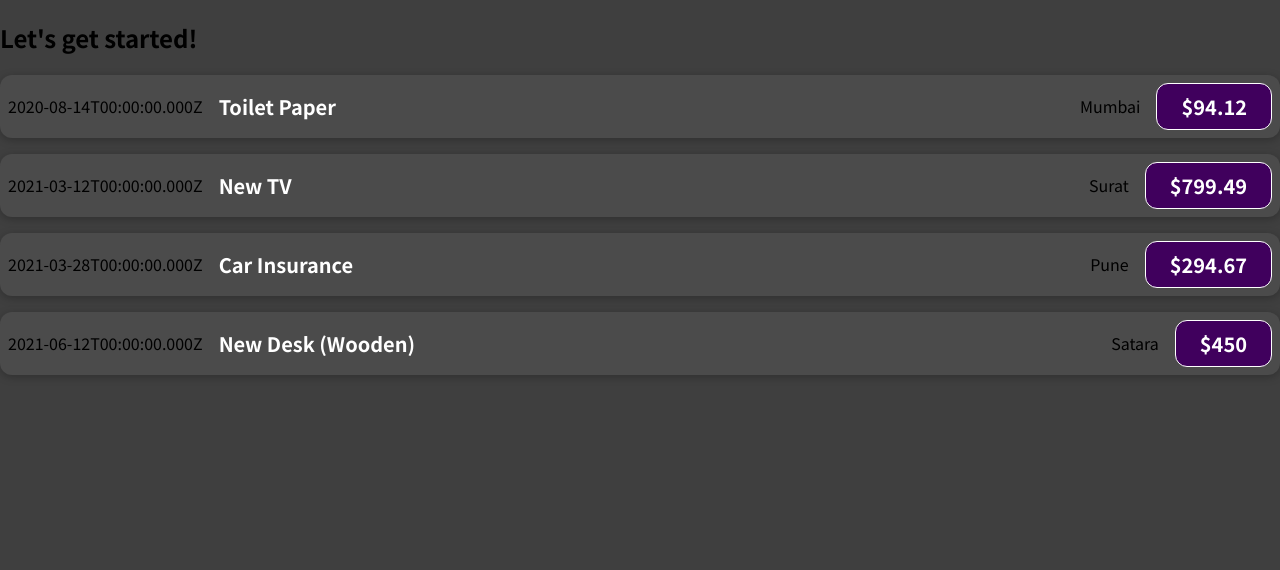
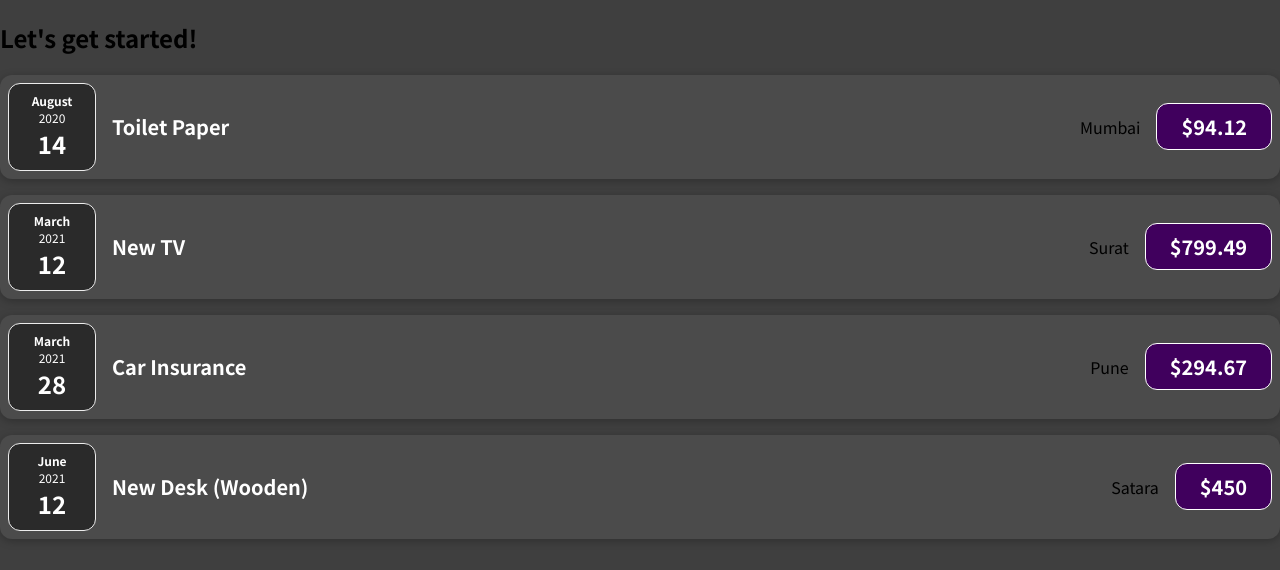
Before and after one commit to Arpana998/Practice, a JavaScript app: page / in a window 1280 px wide. Shown: the top 570 px of the page. Built offline with nearby package versions, Linux system fonts and the light colour scheme.

Commit message:
ExpenseDetails

```diff
--- a/src/App.js
+++ b/src/App.js
@@ -34,25 +34,25 @@ function App() {
         amount={expenses[0].amount}
         date={expenses[0].date}
         location={expenses[0].location}
-      ></ExpenseItem>
+       />
       <ExpenseItem
         title={expenses[1].title}
         amount={expenses[1].amount}
         date={expenses[1].date}
         location={expenses[1].location}
-      ></ExpenseItem>
+       />
       <ExpenseItem
         title={expenses[2].title}
         amount={expenses[2].amount}
         date={expenses[2].date}
         location={expenses[2].location}
-      ></ExpenseItem>
+       />
       <ExpenseItem
         title={expenses[3].title}
         amount={expenses[3].amount}
         date={expenses[3].date}
         location={expenses[3].location}
-      ></ExpenseItem>
+       />
     </div>
   );
 }
--- /dev/null
+++ b/src/Components/ExpenseDate.css
@@ -0,0 +1,26 @@
+.expense-date {
+    display: flex;
+    flex-direction: column;
+    width: 5.5rem;
+    height: 5.5rem;
+    border: 1px solid #ececec;
+    background-color: #2a2a2a;
+    color: white;
+    border-radius: 12px;
+    align-items: center;
+    justify-content: center;
+  }
+
+  .expense-date__month {
+    font-size: 0.75rem;
+    font-weight: bold;
+  }
+
+  .expense-date__year {
+    font-size: 0.75rem;
+  }
+
+  .expense-date__day {
+    font-size: 1.5rem;
+    font-weight: bold;
+  }
--- /dev/null
+++ b/src/Components/ExpenseDate.js
@@ -0,0 +1,17 @@
+import "./ExpenseDate.css";
+
+const ExpenseDate = (props) => {
+  const month = props.date.toLocaleString("en-Us", { month: "long" });
+  const day = props.date.toLocaleString("en-Us", { day: "2-digit" });
+  const year = props.date.getFullYear();
+
+  return (
+    <div className="expense-date">
+      <div className="expense-date__month">{month}</div>
+      <div className="expense-date__year">{year}</div>
+      <div className="expense-date__day">{day}</div>
+    </div>
+  );
+};
+
+export default ExpenseDate;
--- /dev/null
+++ b/src/Components/ExpenseDetails.css
@@ -0,0 +1,45 @@
+    .expense-item__description {
+    display: flex;
+    flex-direction: column;
+    gap: 1rem;
+    align-items: flex-end;
+    flex-flow: column-reverse;
+    justify-content: flex-start;
+    flex: 1;
+  }
+
+  .expense-item h2 {
+    color: #3a3a3a;
+    font-size: 1rem;
+    flex: 1;
+    margin: 0 1rem;
+    color: white;
+  }
+
+  .expense-item__price {
+    font-size: 1rem;
+    font-weight: bold;
+    color: white;
+    background-color: #40005d;
+    border: 1px solid white;
+    padding: 0.5rem;
+    border-radius: 12px;
+  }
+
+  @media (min-width: 580px) {
+    .expense-item__description {
+      flex-direction: row;
+      align-items: center;
+      justify-content: flex-start;
+      flex: 1;
+    }
+
+    .expense-item__description h2 {
+      font-size: 1.25rem;
+    }
+
+    .expense-item__price {
+      font-size: 1.25rem;
+      padding: 0.5rem 1.5rem;
+    }
+  }
--- /dev/null
+++ b/src/Components/ExpenseDetails.js
@@ -0,0 +1,13 @@
+import './ExpenseDetails.css';
+
+const ExpenseDetails = (props) => {
+  return (
+    <div className="expense-item__description">
+      <h2>{props.title}</h2>
+      <div>{props.location}</div>
+      <div className="expense-item__price">${props.amount}</div>
+    </div>
+  );
+};
+
+export default ExpenseDetails;
--- a/src/Components/ExpenseItem.css
+++ b/src/Components/ExpenseItem.css
@@ -9,33 +9,6 @@
     background-color: #4b4b4b;
   }
 
-  .expense-item__description {
-    display: flex;
-    flex-direction: column;
-    gap: 1rem;
-    align-items: flex-end;
-    flex-flow: column-reverse;
-    justify-content: flex-start;
-    flex: 1;
-  }
-
-  .expense-item h2 {
-    color: #3a3a3a;
-    font-size: 1rem;
-    flex: 1;
-    margin: 0 1rem;
-    color: white;
-  }
-
-  .expense-item__price {
-    font-size: 1rem;
-    font-weight: bold;
-    color: white;
-    background-color: #40005d;
-    border: 1px solid white;
-    padding: 0.5rem;
-    border-radius: 12px;
-  }
 
   @media (min-width: 580px) {
     .expense-item__description {
@@ -45,12 +18,4 @@
       flex: 1;
     }
 
-    .expense-item__description h2 {
-      font-size: 1.25rem;
-    }
-
-    .expense-item__price {
-      font-size: 1.25rem;
-      padding: 0.5rem 1.5rem;
-    }
   }
--- a/src/Components/ExpenseItem.js
+++ b/src/Components/ExpenseItem.js
@@ -1,17 +1,14 @@
-import './ExpenseItem.css';
+import ExpenseDate from "./ExpenseDate";
+import "./ExpenseItem.css";
+import ExpenseDetails from "./ExpenseDetails";
 
 const ExpenseItem = (props) => {
-
-    return (
-        <div className='expense-item'>
-            <div>{props.date.toISOString()}</div>
-            <div className='expense-item__description'>
-                <h2>{props.title}</h2>
-                <div>{props.location}</div>
-                <div className='expense-item__price'>${props.amount}</div>
-            </div>
-        </div>
-    )
-}
+  return (
+    <div className="expense-item">
+      <ExpenseDate date={props.date} />
+      <ExpenseDetails title={props.title} location={props.location} amount={props.amount} />
+    </div>
+  );
+};
 
 export default ExpenseItem;
```
